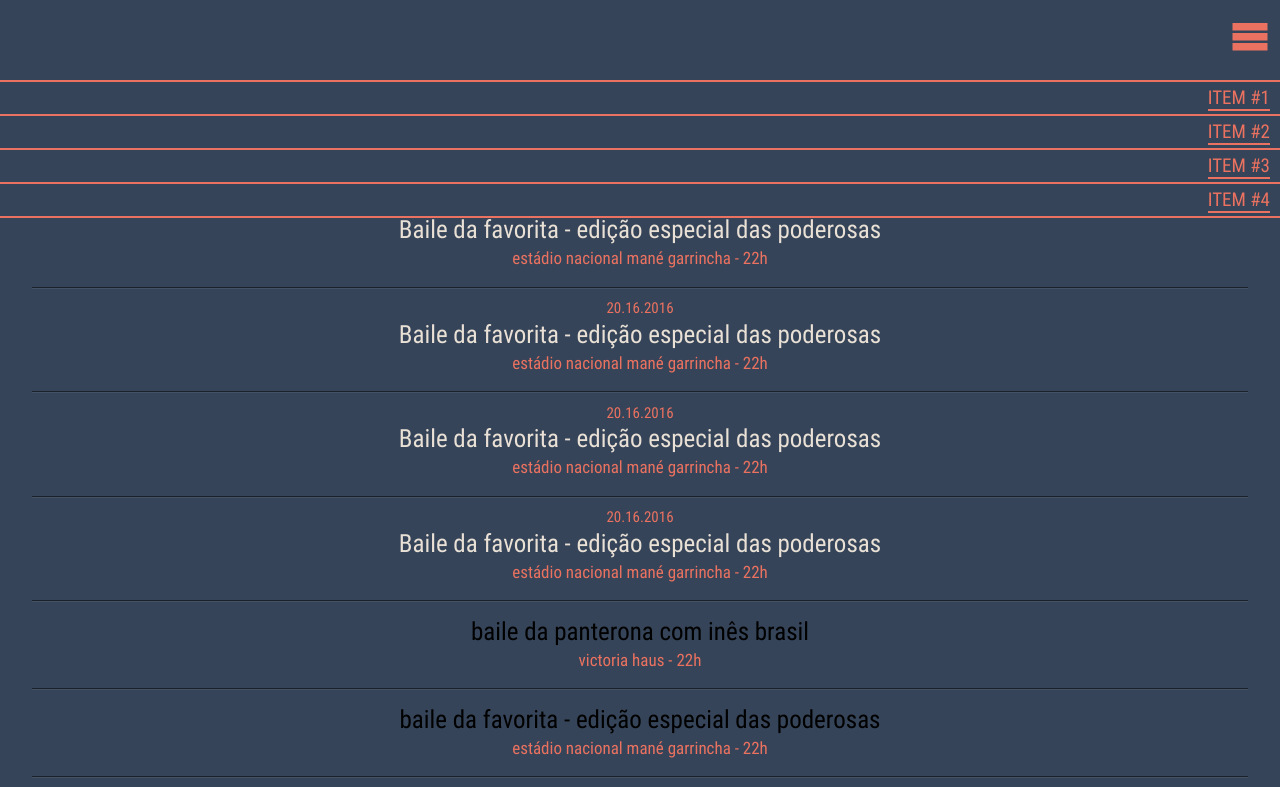
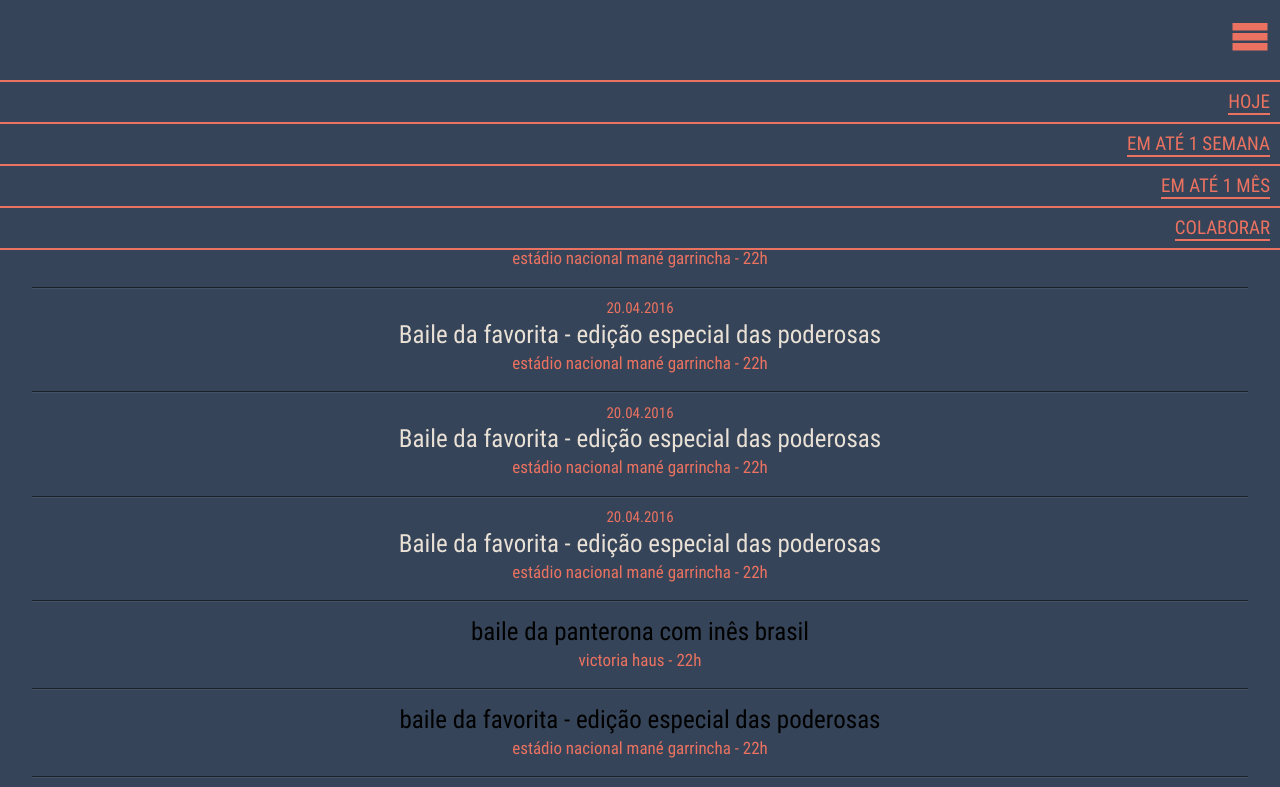
Before and after one commit to bellati/narrua_frontend, a plain HTML site: page views/index.html in a window 1280 px wide. Both pictures are taken after a click on the link 1250 px from the left and 39 px from the top of the page. Shown: the top 787 px of the page. Drawn offline with Linux system fonts and the light colour scheme; files whose address does not match are found by name.

Commit message:
increased menu item height and changed their labels

```diff
--- a/app/sass/application.scss
+++ b/app/sass/application.scss
@@ -122,6 +122,7 @@ ul {
 }
 
 #fixed-container {
+  display: block;
   width: 100%;
   position: fixed;
   top: 0px;
@@ -155,7 +156,7 @@ ul {
       transition: all 0.2s ease-out;
       border-bottom: 2px solid $menu-border;
       .menu-item {
-        line-height: $header-height / 2.5;
+        line-height: $header-height / 2;
         font-size: $font-regular;
         text-align: right;
         background-color: $menu-background-color;
@@ -168,6 +169,7 @@ ul {
           .menu-item-label {
             display: inline;
             margin: 0 10px 0 0;
+            text-transform: uppercase;
             border-bottom: 2px solid $menu-color;
           }
         }
@@ -196,7 +198,7 @@ ul {
   // opacity: 1;
   // height: auto;
   opacity: 1;
-  max-height: 138px;
+  max-height: 168px;
 }
 
 .active {
--- a/views/index.html
+++ b/views/index.html
@@ -16,10 +16,11 @@
           </div>
         </div>
         <ul id="menu-list" class="closed">
-          <li class="menu-item"><a href="#"><div class="menu-item-label">ITEM #1</div></a></li>
-          <li class="menu-item"><a href="#"><div class="menu-item-label">ITEM #2</div></a></li>
-          <li class="menu-item"><a href="#"><div class="menu-item-label">ITEM #3</div></a></li>
-          <li class="menu-item"><a href="#"><div class="menu-item-label">ITEM #4</div></a></li>
+          <li class="menu-item"><a href="#"><div class="menu-item-label">Hoje</div></a></li>
+          <li class="menu-item"><a href="#"><div class="menu-item-label">Em até 1 semana</div></a></li>
+          <li class="menu-item"><a href="#"><div class="menu-item-label">Em até 1 mês</div></a></li>
+          <li class="menu-item"><a href="#"><div class="menu-item-label">Colaborar</div></a></li>
+          <li class="menu-item"><a href="#"><div class="menu-item-label">Sobre</div></a></li>
         </ul>
       </div>
     </div>
@@ -29,7 +30,7 @@
       <div id="events">
         <div class="event">
           <div class="date">
-            20.16.2016
+            20.04.2016
           </div>
           <div class="name">
             <a href="#">Baile da favorita - edição especial das poderosas</a>
@@ -40,7 +41,7 @@
         </div>
         <div class="event">
           <div class="date">
-            20.16.2016
+            20.04.2016
           </div>
           <div class="name">
             <a href="#">Baile da favorita - edição especial das poderosas</a>
@@ -51,7 +52,7 @@
         </div>
         <div class="event">
           <div class="date">
-            20.16.2016
+            20.04.2016
           </div>
           <div class="name">
             <a href="#">Baile da favorita - edição especial das poderosas</a>
@@ -62,7 +63,7 @@
         </div>
         <div class="event">
           <div class="date">
-            20.16.2016
+            20.04.2016
           </div>
           <div class="name">
             <a href="#">Baile da favorita - edição especial das poderosas</a>
@@ -73,7 +74,7 @@
         </div>
         <div class="event">
           <div class="date">
-            20.16.2016
+            20.04.2016
           </div>
           <div class="name">
             <a href="#">Baile da favorita - edição especial das poderosas</a>
```
Also changed, not shown: assets/stylesheets/application.css, 1 other file.
